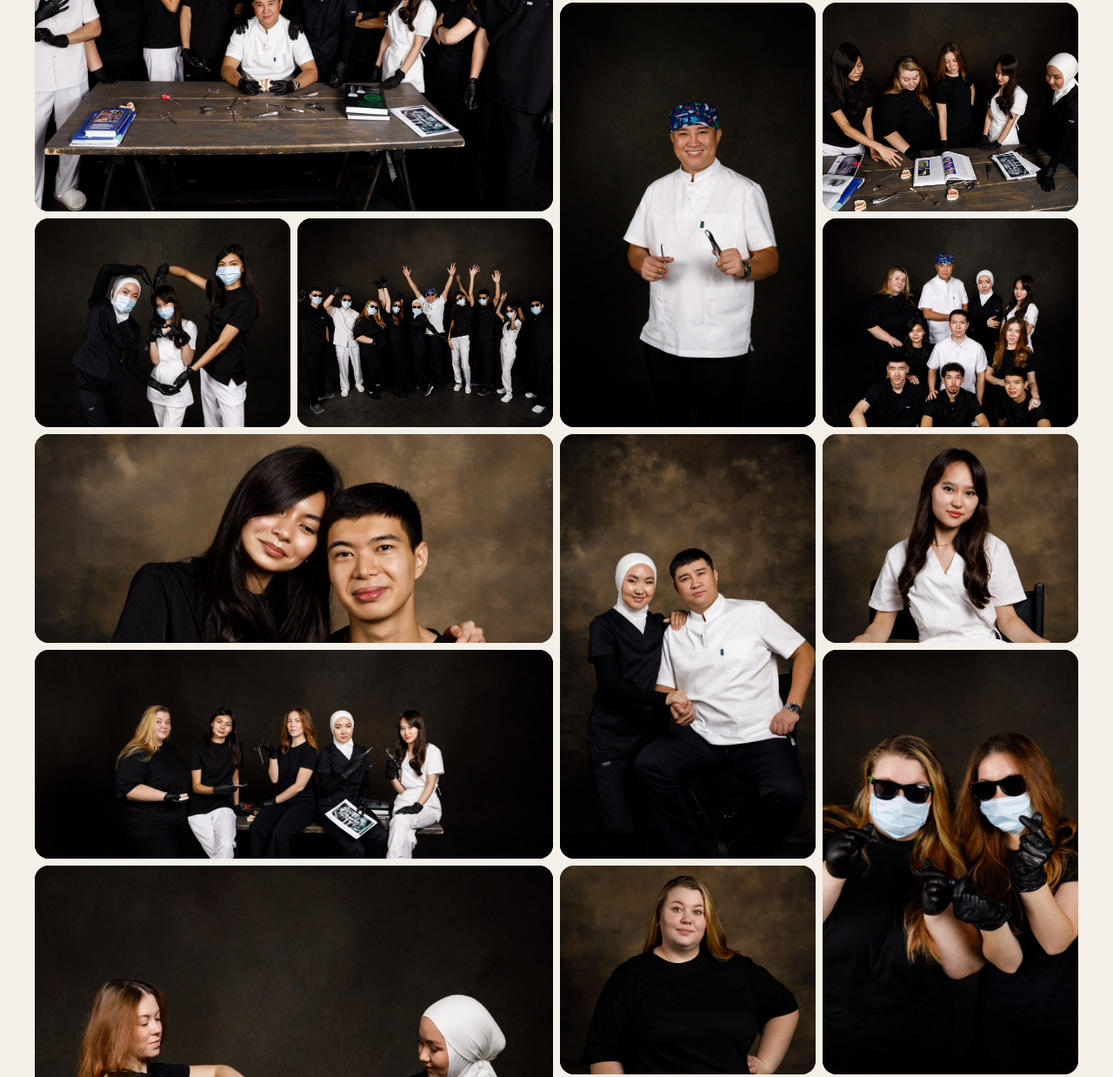
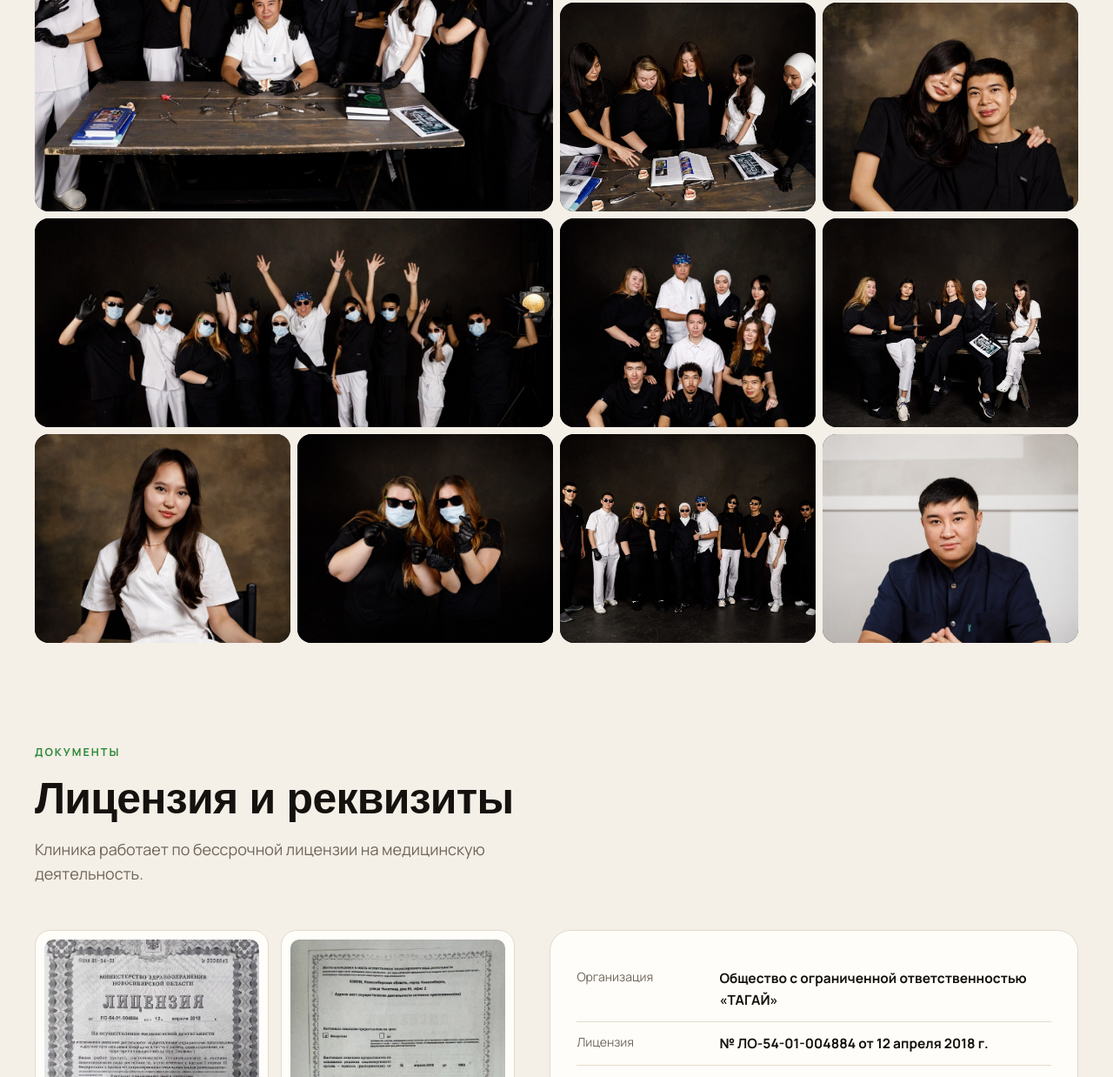
Before and after one commit to shkiparez/tagay, a plain HTML site: page about.html in a window 1280 px wide. Shown: the part 2133-3371 px from the top of the page at 87% size. Drawn offline with Linux system fonts and the light colour scheme; a web font is replaced by a local one.

Commit message:
Убраны фото из галереи по просьбе клиники
Co-Authored-By: Claude Opus 5.5 <noreply@anthropic.com>

```diff
--- a/about.html
+++ b/about.html
@@ -7,7 +7,7 @@
 <meta name="description" content="Стоматология «Тагай» на ул. Никитина, 93: команда, подход к лечению, фото клиники.">
 <link rel="preconnect" href="https://fonts.googleapis.com"><link rel="preconnect" href="https://fonts.gstatic.com" crossorigin>
 <link href="https://fonts.googleapis.com/css2?family=Manrope:wght@400;500;600;700;800&family=Unbounded:wght@500;600;700&display=swap" rel="stylesheet">
-<link rel="stylesheet" href="css/style.css?v=17">
+<link rel="stylesheet" href="css/style.css?v=20">
 </head>
 <body data-page="about">
 <header class="hdr" id="hdr"></header>
@@ -59,6 +59,6 @@
 </div></div></section>
 </main>
 <footer class="ftr" id="ftr"></footer>
-<script src="js/data.js?v=17"></script><script src="js/app.js?v=17"></script>
+<script src="js/data.js?v=20"></script><script src="js/app.js?v=20"></script>
 </body>
 </html>
--- a/js/app.js
+++ b/js/app.js
@@ -382,7 +382,7 @@ const PAGES = {
         <a class="btn btn-dark" href="${L.pdf}" target="_blank" rel="noopener" download>Скачать лицензию (PDF)</a>
       </div>`;
     $$("#lic figure").forEach(f => f.onclick = () => openLb(L.scans, +f.dataset.i));
-    mosaic($("#mosaic"), GALLERY, ["w2 h2", "", "", "h2", "", "", "w2", "", "", "h2", "w2", "", "w2 h2", "h2", "", "w2", "w2", "w2"]); },
+    mosaic($("#mosaic"), GALLERY, ["w2 h2", "", "", "", "", "w2", "", "", "", "", "", ""]); },
   patients() {
     const L = SITE.legal;
     $("#ptDocs").innerHTML = `
--- a/js/data.js
+++ b/js/data.js
@@ -105,7 +105,6 @@ const SOON = 2; // сколько карточек «скоро» показыв
 const SPECS = { ortho: "Ортопеды", thera: "Терапевты", hyg: "Гигиенисты", admin: "Администрация" };
 
 const GALLERY = [
-  "img/team-hero.jpg", "img/team-group.jpg", "img/gal-1.jpg", "img/gal-3.jpg", "img/team-girls.jpg", "img/gal-2.jpg",
-  "img/gal-4.jpg", "img/gal-5.jpg", "img/gal-7.jpg", "img/gal-10.jpg", "img/gal-8.jpg", "img/gal-11.jpg",
-  "img/gal-14.jpg", "img/gal-9.jpg", "img/gal-12.jpg", "img/gal-13.jpg", "img/gal-6.jpg", "img/about.jpg",
+  "img/team-hero.jpg", "img/team-group.jpg", "img/gal-3.jpg", "img/team-girls.jpg", "img/gal-4.jpg", "img/gal-5.jpg",
+  "img/gal-7.jpg", "img/gal-8.jpg", "img/gal-11.jpg", "img/gal-9.jpg", "img/gal-13.jpg", "img/about.jpg",
 ];
```
Also changed, not shown: contacts.html (+2 -2 lines), doctor.html (+2 -2 lines), doctors.html (+2 -2 lines), index.html (+2 -2 lines), patients.html (+2 -2 lines), service.html (+2 -2 lines), services.html (+2 -2 lines), img/gal-1.jpg (deleted), img/gal-10.jpg (deleted), img/gal-12.jpg (deleted), img/gal-14.jpg (deleted), img/gal-2.jpg (deleted), img/gal-6.jpg (deleted), img/lead-2.jpg (deleted).
